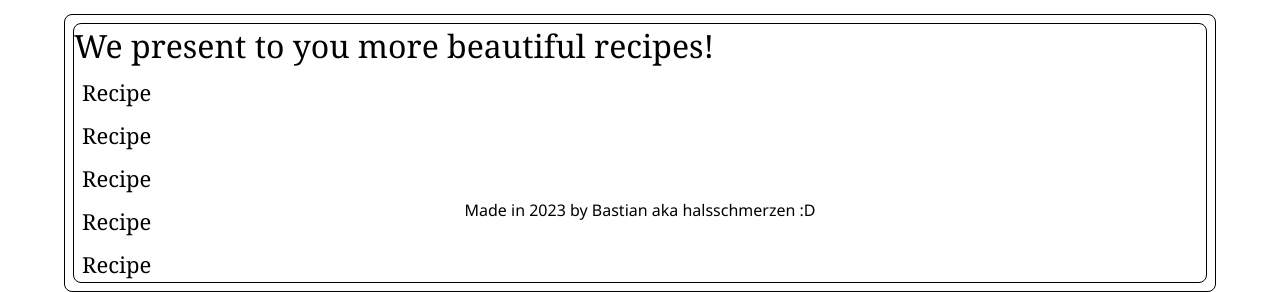
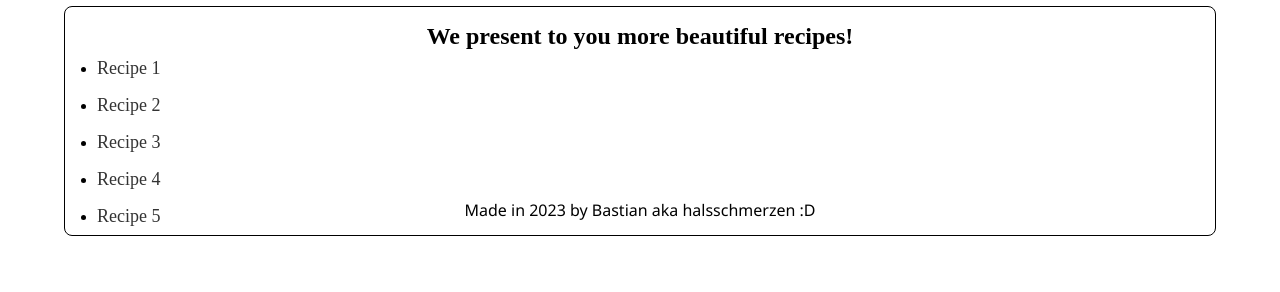
Before and after one commit to halsschmerzen/odin-recipes-improved, a plain HTML site: page index.html in a window 1280 px wide. Shown: the part 579-871 px from the top of the page. After the commit the page ends 815 px from the top, so only its background shows below. Drawn offline with Linux system fonts and the light colour scheme.

Commit message:
Adjustment to both HTML and CSS - finished the recipe section

```diff
--- a/index.html
+++ b/index.html
@@ -34,32 +34,22 @@
             </div>
         </div>
 
+        <div class="recipes">
         <div class="recipe-list">
-            <div class="list-header">
-                <p>We present to you more beautiful recipes!</p>
-                <div class="list-recipe">
-                    <ul>
-                        <a>Recipe</a>
-                        <br>
-                        <a>Recipe</a>
-                        <br>
-                        <a>Recipe</a>
-                        <br>
-                        <a>Recipe</a>
-                        <br>
-                        <a>Recipe</a>
-                        <br>
-                    </ul>
-                </div>
-            </div>
+            <h2>We present to you more beautiful recipes!</h2>
+        </div>
+        <ul class="list-recipe">
+            <li><a href="#">Recipe 1</a></li>
+            <li><a href="#">Recipe 2</a></li>
+            <li><a href="#">Recipe 3</a></li>
+            <li><a href="#">Recipe 4</a></li>
+            <li><a href="#">Recipe 5</a></li>
+        </ul>
 
+        <div class="footer">
+            <p>Made in 2023 by Bastian aka halsschmerzen :D</p>
         </div>
-
-    </div>
-
-    <div class="footer">
-        <p>Made in 2023 by Bastian aka halsschmerzen :D</p>
-    </div>
+        </div>
 
 </body>
 
--- a/style.css
+++ b/style.css
@@ -77,25 +77,30 @@
 .recipe-list {
     display: flex;
     justify-content: space-evenly;
-    border: 1px solid black;
     margin-top: 1rem;
     border-radius: 8px;
-    padding: 8px;
-}
-
-.list-header {
-    border: 1px solid black;
-    border-radius: 8px;
-    inline-size: 100%;
-
-    font-size: 32px;
-    font-family: Georgia, 'Times New Roman', Times, serif;
+    background-color: #fff;
 }
 
 .list-recipe {
-    margin-left: 8px;
+    margin-left: 32px;
 }
 
 .list-recipe a {
-    font-size: 22px;
+    display: block;
+    padding: 8px 0;
+    font-size: 18px;
+    text-decoration: none;
+    color: #333;
 }
+
+.list-recipe a:hover {
+    background-color: #ddd;
+    border-radius: 4px;
+}
+
+.recipes {
+    margin-top: 8px;
+    border-radius: 8px;
+    border: 1px solid black;
+}
```
